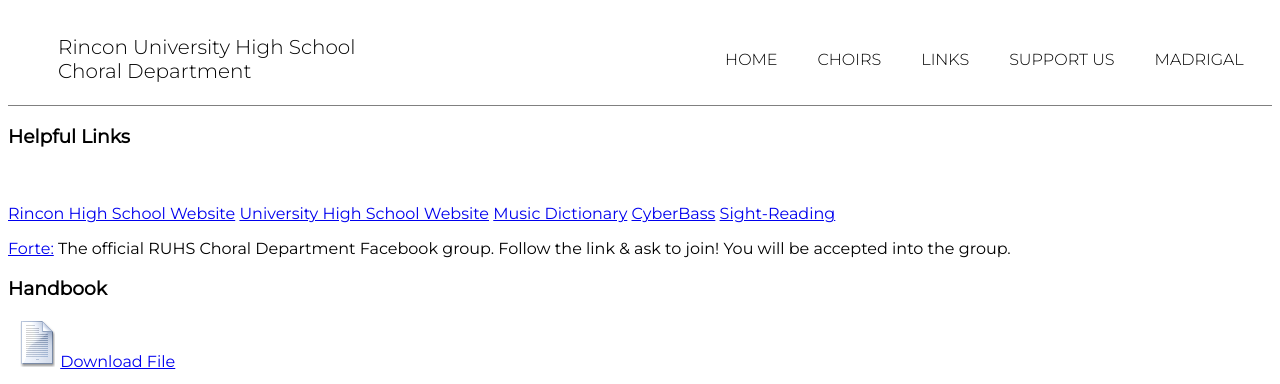
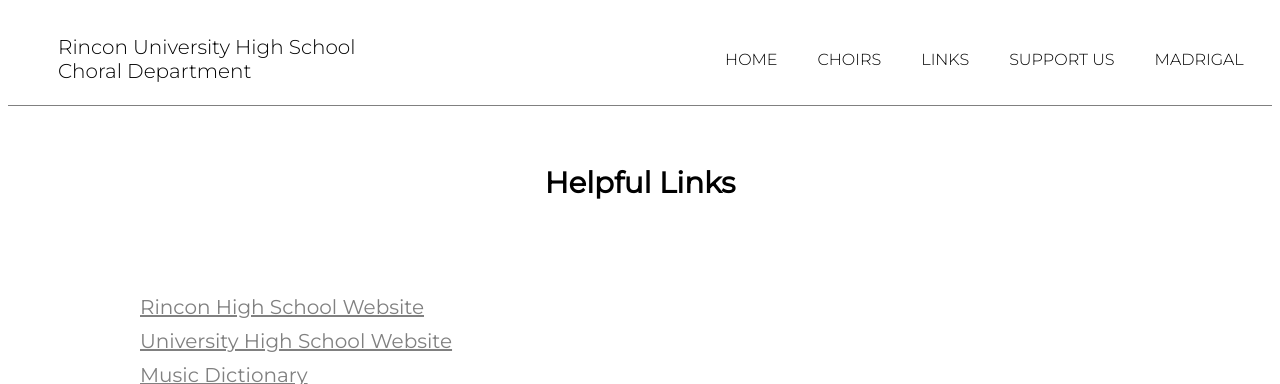
Before and after one commit to dzamalez/ruhschoir, a plain HTML site: page pages/links/faqs.html in a window 1280 px wide. Shown: the top 384 px of the page. Drawn offline with Linux system fonts and the light colour scheme.

Commit message:
added style for faqs page

```diff
--- a/pages/links/faqStyle.css
+++ b/pages/links/faqStyle.css
@@ -274,3 +274,53 @@
     color: black;
     text-decoration: none;
 }
+
+#content-container {
+  width: 1000px;
+  margin: 30px auto;
+}
+
+#content-container {
+  font-size: 25px;
+}
+
+#helpful-links {
+  display: flex;
+  flex-direction: column ;
+  text-align: center;
+  font-size: 25px;
+  color: black;
+}
+
+#helpful-links a, p {
+  text-align: left;
+  color: grey;
+  font-size: 20px;
+  padding: 5px 0;
+}
+
+#helpful-links p {
+  font-weight: 300;
+  margin: 0;
+  padding: 5px 0;
+  color: black;
+}
+
+#handbook {
+  margin: 10px 30px;
+  font-size: 20px;
+}
+
+#hanbook h3 {
+  font-size: 25px;
+}
+
+#imgCaption a {
+  color: black;
+  font-size: 20px;
+}
+
+#faqs h3 {
+  text-align: center;
+  margin: 10px 0;
+}
```
Also changed, not shown: pages/links/._faqs.html (added). Lines whose indentation alone changed are shown as unchanged.
